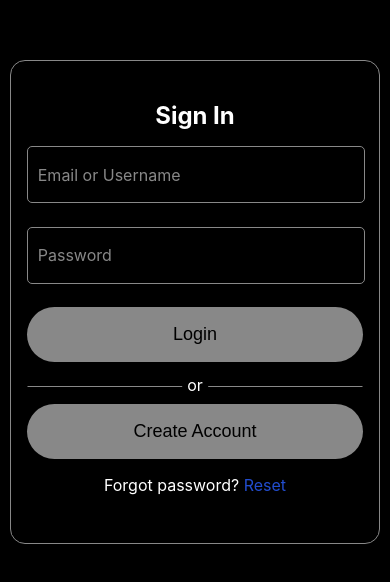
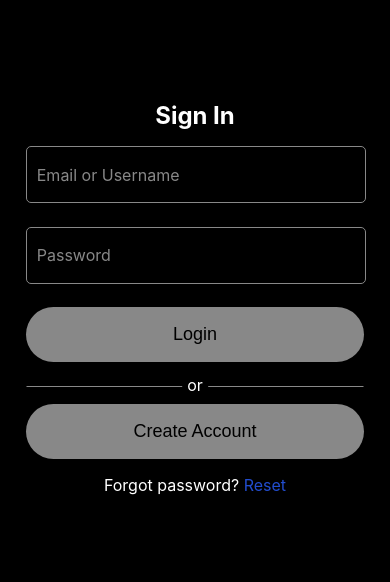
Before and after one commit to xeg28/TwitterClone, a React (Create React App) app: page /login in a window 390 px wide. Shown: the part 120-702 px from the top of the page. Built offline with nearby package versions, Linux system fonts and the light colour scheme; no server answers.

Commit message:
deploy test

```diff
--- a/src/styles/App.css
+++ b/src/styles/App.css
@@ -20,7 +20,6 @@ body {
 img {
   max-width: 100%;
 }
-
 
 #back-btn {
   z-index: 2;
@@ -201,6 +200,9 @@ hr {
 }
 
 @media (max-width: 500px) {
+  .form-wrapper {
+    border: none;
+  }
    .form-wrapper  h1 {
       text-align: center;
    }
```
Also changed, not shown: 1 other file (tests, documents, lock files or other folders).
